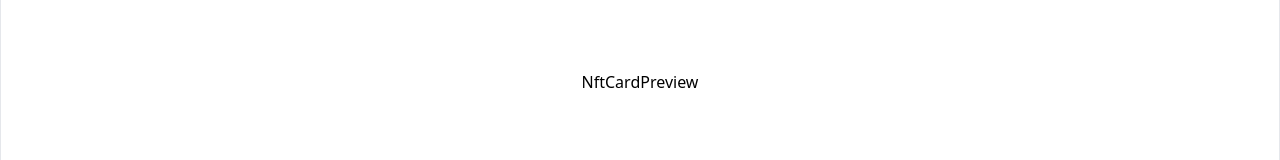
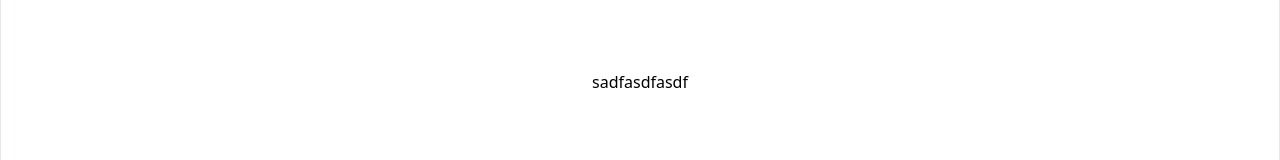
Before and after one commit to HarikrishnanYPR1707/nft-preview-card-component, a React (Vite) app: page / in a window 1280 px wide. Shown: the part 318-478 px from the top of the page. Built offline with nearby package versions, Linux system fonts and the light colour scheme.

Commit message:
Added Changes

```diff
--- a/src/App.jsx
+++ b/src/App.jsx
@@ -10,5 +10,3 @@ const App = () => {
 };
 
 export default App;
-
-// Equilibrium #3429 Our Equilibrium collection promotes balance and calm. 0.041 ETH 3 days left Creation of Jules Wyvern
--- a/src/components/NftCardPreview.jsx
+++ b/src/components/NftCardPreview.jsx
@@ -1,7 +1,7 @@
 import React from "react";
 
 const NftCardPreview = () => {
-  return <div>NftCardPreview</div>;
+  return <div className="">sadfasdfasdf</div>;
 };
 
 export default NftCardPreview;
```
